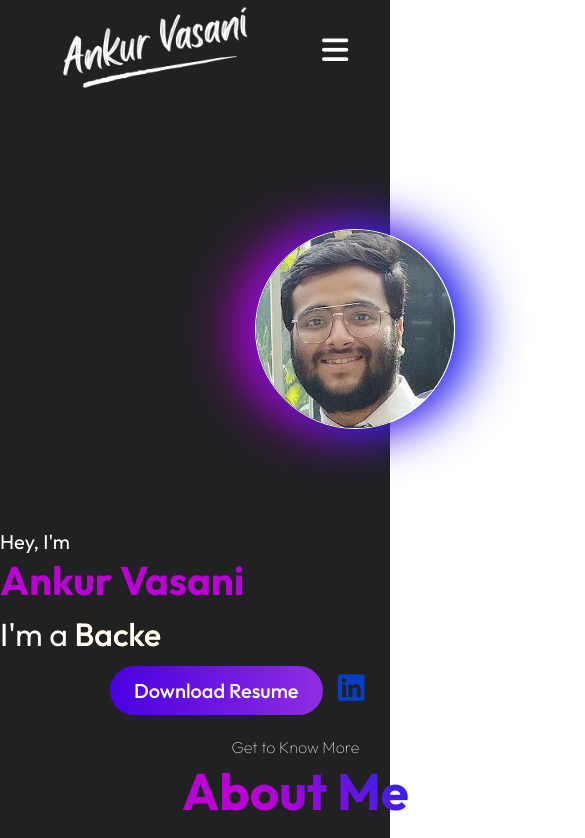
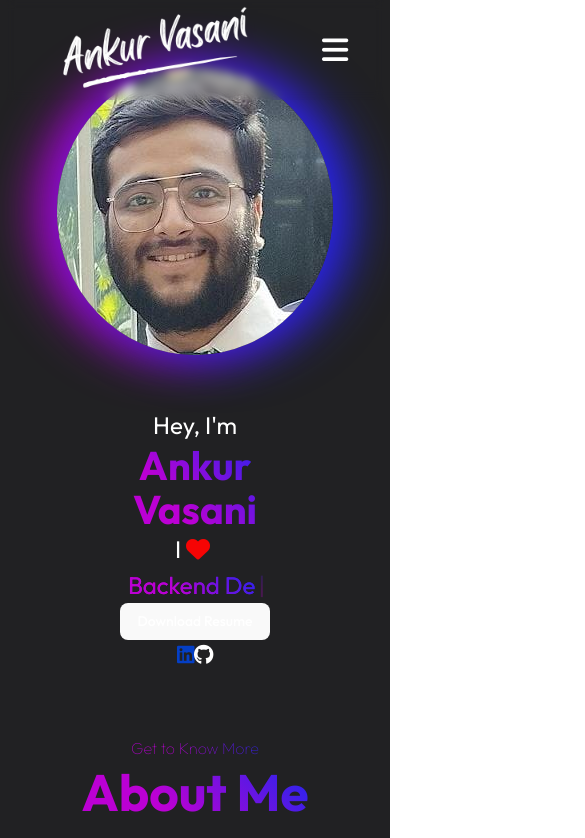
Before and after one commit to AnkurVasani2/AnkurVasani2, a React (Vite) app: page / in a window 390 px wide. Shown: the top 838 px of the page, 585 px wide, since content can reach past the window. Built offline with nearby package versions, Linux system fonts and the light colour scheme; no server answers.

Commit message:
28-07-2024

```diff
--- a/src/Components/Hero/Hero.jsx
+++ b/src/Components/Hero/Hero.jsx
@@ -1,8 +1,10 @@
 import React from 'react';
 import { Typewriter } from 'react-simple-typewriter';
-import '../Hero/Hero.css';
+// import '../Hero/Hero.css';
 import self from '../../assets/self.jpg';
 import cv from '../../assets/Resume_Ankur.pdf'; // Import your CV file
+import '../Hero/Hero2.css'
+
 
 const Hero = () => {
   return (
@@ -14,9 +16,9 @@ const Hero = () => {
         <p className='p1'>Hey, I'm</p>
         <h1 className='title'>Ankur Vasani</h1>
         <p className="p2">
-          I'm a&nbsp;<span className="role">
+          I <i class="fa-solid fa-heart fa-beat" style={{color: "#f60404"}}></i>&nbsp;<span className="role">
             <Typewriter
-              words={['Web Developer', 'Backend Developer', 'Python Developer', 'Java Developer', 'App Developer']}
+              words={['Web Development', 'Backend Development', 'Python Development', 'Java Development', 'App Development', 'Compititive Programming']}
               loop={true}
               cursor
               cursorStyle="|"
--- /dev/null
+++ b/src/Components/Hero/Hero2.css
@@ -0,0 +1,105 @@
+.Hero{
+    width: 100%;
+    padding: 20px;
+    margin: 12% 0 12% 0;
+    display: flex;
+    flex-direction: row;
+    flex-wrap: nowrap;
+    justify-content: space-between;
+    align-items: center;
+    gap: 2rem;
+    position: relative;
+}
+
+
+.Hero > div{
+    flex: 1 1 50%;
+    max-width: 50%;
+    box-sizing: border-box;
+}
+
+.image{
+    display: flex;
+    justify-content: center;
+}
+
+.image img{
+    border-radius: 50%;
+    box-shadow: 20px 0 50px #2026ee, -20px 0 50px #bb00d4;
+    margin-right: 20px;
+    width: 350px;
+    height: auto;
+    object-fit: cover;
+}
+
+
+.text{
+    display: flex;
+    flex-direction: column;
+    align-items: flex-start;
+    width: 40vw;
+}
+
+
+.p1 {
+    font-size: 1.5rem; /* Use rem for scalable font size */
+}
+
+.title {
+    font-size: 3.5rem; /* Use rem for scalable font size */
+    background: linear-gradient(228deg, rgba(32, 38, 238, 1) 0%, rgba(187, 0, 212, 1) 65%);
+    -webkit-background-clip: text;
+    background-clip: text;
+    color: transparent;
+}
+
+.p2 {
+    font-size: 2rem;
+    line-height: 1.5;
+}
+
+.role{
+    display: inline-block;
+}
+
+span{
+    background: linear-gradient(228deg, rgba(32, 38, 238, 1) 0%, rgba(187, 0, 212, 1) 65%);
+    -webkit-background-clip: text;
+    background-clip: text;
+    color: transparent;
+}
+
+
+
+
+@media (max-width: 700px) {
+    .Hero {
+        flex-direction: column;
+        text-align: center;
+    }
+
+    .image img {
+        margin-right: 0;
+        margin-bottom: 20px;
+    }
+
+    .text {
+        align-items: center;
+    }
+
+    .title {
+        font-size: 2.5rem;
+    }
+
+    .p2 {
+        font-size: 1.5rem;
+    }
+
+    button.download {
+        font-size: 0.875rem;
+    }
+
+    .icon {
+        font-size: 1.25rem;
+    }
+}
--- a/src/Components/Navbar/Navbar.css
+++ b/src/Components/Navbar/Navbar.css
@@ -26,10 +26,9 @@
     justify-content: space-evenly;
     align-items: center;
     list-style: none;
-    font-size: 25px;
+    font-size: 20px;
     cursor: pointer;
     padding: 0;
-    margin-left: 100px;
 }
 
 .nav-menu li {
@@ -43,7 +42,7 @@
     background: -webkit-linear-gradient(to right, #4A00E0, #8E2DE2);
     background: linear-gradient(to right, #4A00E0, #8E2DE2);
     font-weight: 800;
-    font-size: 25px;
+    font-size: 20px;
     cursor: pointer;
     transition: 0.5s;
     color: white;
```
